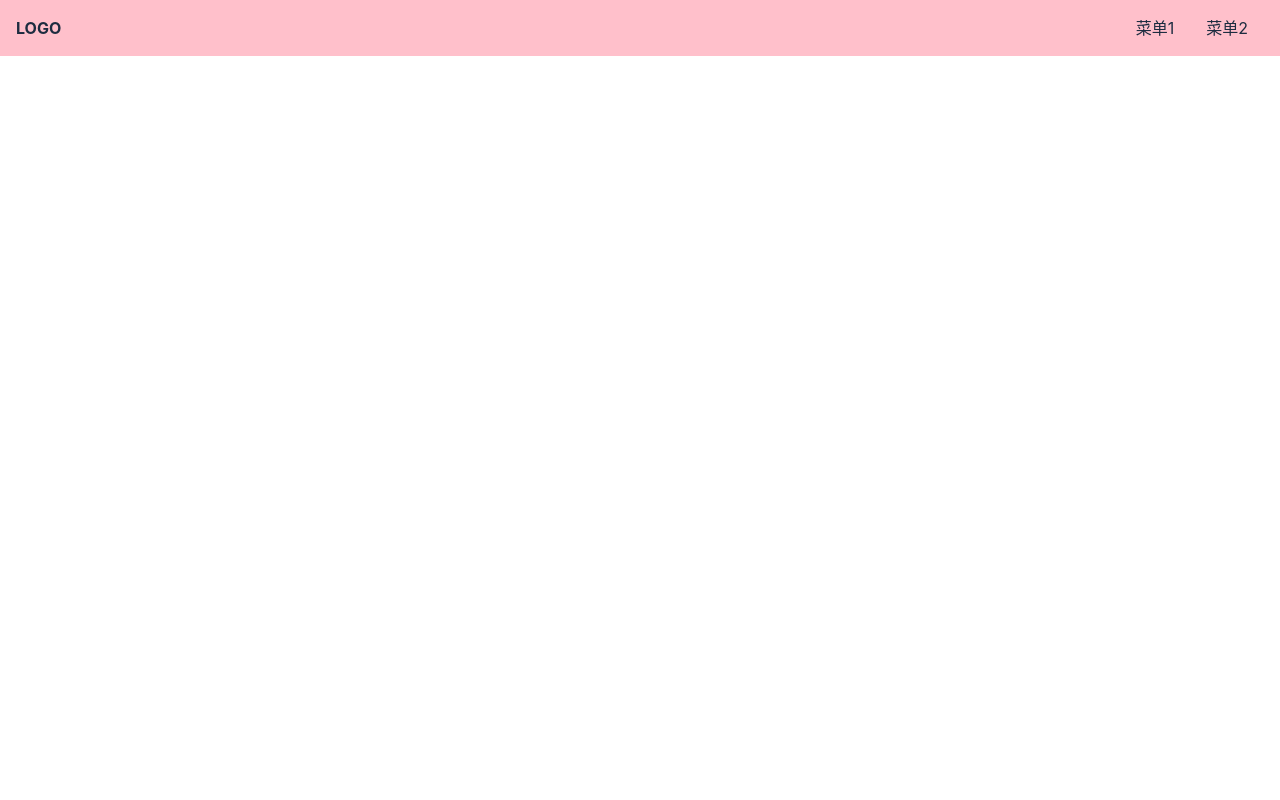
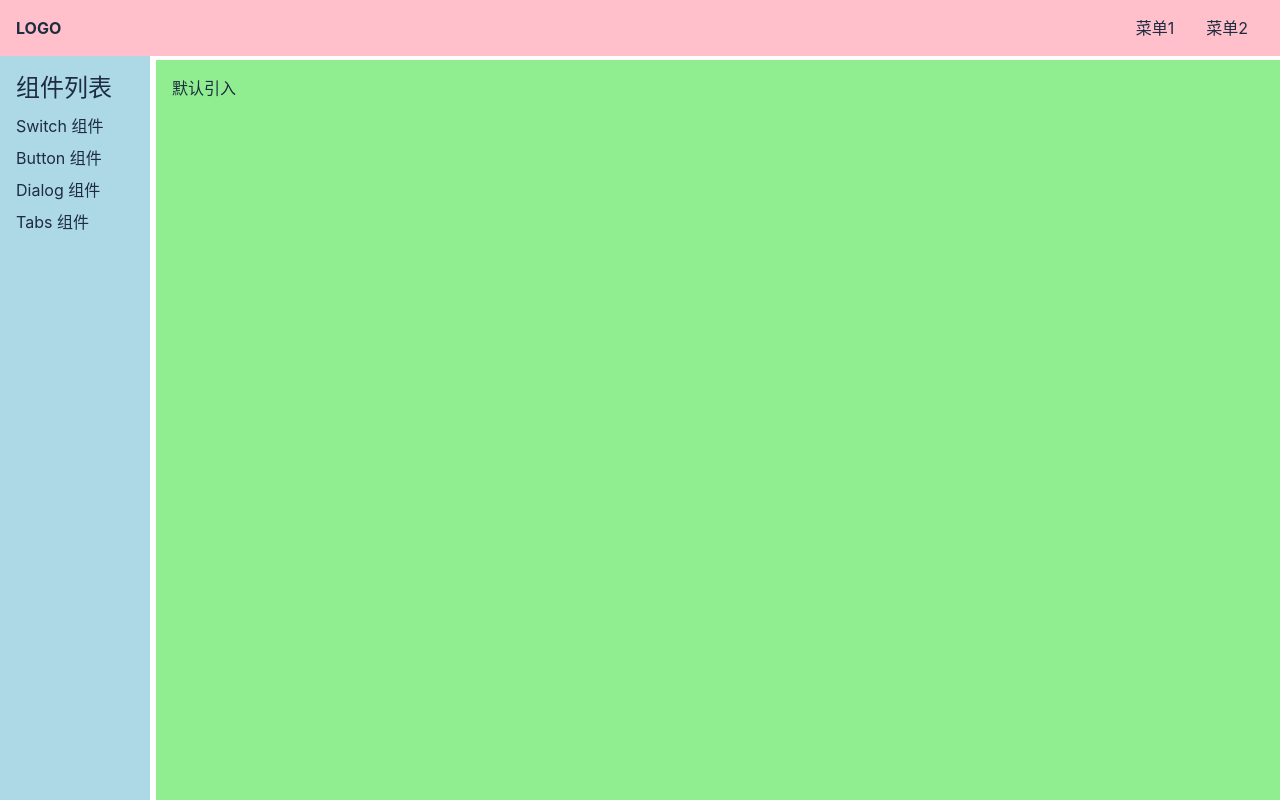
Before and after one commit to xkaixiong/koi-ui, a Vue app: page /#/doc in a window 1280 px wide. Built offline with nearby package versions, Linux system fonts and the light colour scheme.

Commit message:
基本完成网页框架

```diff
--- a/src/App.vue
+++ b/src/App.vue
@@ -1,15 +1,22 @@
 <template>
-  <router-view />
+  <router-view/>
 </template>
 
 <script lang="ts">
-import {ref ,provide} from "vue";
+import {ref, provide} from 'vue';
+import {router} from './router';
 
 export default {
   name: 'App',
-  setup(){
-    const menuVisible = ref(false)
-    provide('xxx',menuVisible) //set
-  }
-}
+  setup() {
+    const width = document.documentElement.clientWidth;
+    const menuVisible = ref(width > 500);
+    provide('menuVisible', menuVisible); //set
+    router.afterEach(() => {
+      if(width<=500){
+        menuVisible.value = false;
+      }
+    });
+  },
+};
 </script>
--- /dev/null
+++ b/src/components/ButtonDemo.vue
@@ -0,0 +1,5 @@
+<template>
+  <div>
+    Button 的示例
+  </div>
+</template>
--- /dev/null
+++ b/src/components/DialogDemo.vue
@@ -0,0 +1,20 @@
+<template>
+  <div>
+    <p>Dialog 的文档</p>
+    <p>Dialog 的文档</p>
+    <p>Dialog 的文档</p>
+    <p>Dialog 的文档</p>
+    <p>Dialog 的文档</p>
+    <p>Dialog 的文档</p>
+    <p>Dialog 的文档</p>
+    <p>Dialog 的文档</p>
+    <p>Dialog 的文档</p>
+    <p>Dialog 的文档</p>
+    <p>Dialog 的文档</p>
+    <p>Dialog 的文档</p>
+    <p>Dialog 的文档</p>
+    <p>Dialog 的文档</p>
+    <p>Dialog 的文档</p>
+    <p>Dialog 的文档</p>
+  </div>
+</template>
--- /dev/null
+++ b/src/components/DocDemo.vue
@@ -0,0 +1,5 @@
+<template>
+  <div>
+    默认引入
+  </div>
+</template>
--- /dev/null
+++ b/src/components/SwitchDemo.vue
@@ -0,0 +1,11 @@
+<template>
+  <div>
+    <Switch/>
+  </div>
+</template>
+<script lang="ts">
+import Switch from '../lib/Switch.vue'
+export default {
+  components:{Switch}
+}
+</script>
--- /dev/null
+++ b/src/components/TabsDemo.vue
@@ -0,0 +1,5 @@
+<template>
+  <div>
+    Tabs 示例
+  </div>
+</template>
--- a/src/components/TopNav.vue
+++ b/src/components/TopNav.vue
@@ -6,7 +6,7 @@
         <li>菜单1</li>
         <li>菜单2</li>
       </ul>
-      <span class="toggleAside"></span>
+      <span class="toggleAside" @click="toggleMenu"></span>
     </div>
   </div>
 </template>
@@ -14,7 +14,7 @@
 import {inject,Ref} from 'vue'
 export default {
   setup(){
-    const menuVisible =  inject<Ref<boolean>>('xxx') //get
+    const menuVisible =  inject<Ref<boolean>>('menuVisible') //get
     console.log('topNav 获取的 menuVisible 为：'+menuVisible.value);
     const toggleMenu = ()=>{
       menuVisible.value =!menuVisible.value
@@ -28,29 +28,47 @@ export default {
   background: pink;
   display: flex;
   padding: 16px;
-  position: relative;
+  position: fixed;
+  top: 0;
+  left: 0;
+  width: 100%;
   z-index: 10;
   justify-content: center;
   align-items: center;
-  > .logo{
+  > .logo {
     max-width: 6em;
     margin-right: auto;
   }
-  > .menu{
+  > .menu {
     display: flex;
-    white-space:nowrap;
+    white-space: nowrap;
     flex-wrap: nowrap;
-    > li{
-      margin: 0 1em ;
+    > li {
+      margin: 0 1em;
     }
   }
-  >.toggleMenu{}
-  @media (max-width:500px){
-    > .menu{display: none;}
-    >.logo{margin: 0 auto;}
+  > .toggleAside {
+    width: 24px;
+    height: 24px;
+    background: red;
+    position: absolute;
+    left: 16px;
+    top: 50%;
+    transform: translateY(-50%);
+    display: none;
+  }
+  @media (max-width: 500px) {
+    > .menu {
+      display: none;
+    }
+    > .logo {
+      margin: 0 auto;
+    }
+    > .toggleAside {
+      display: inline-block;
+    }
   }
 }
-
 </style>
 
 export {TopNav}
--- a/src/main.ts
+++ b/src/main.ts
@@ -1,20 +1,8 @@
 import {createApp} from 'vue';
 import App from './App.vue';
 import './index.scss';
-import {createWebHashHistory, createRouter} from 'vue-router';
-import Home from './views/Home.vue';
-import Doc from './views/Doc.vue';
+import {router} from './router';
 
-
-const history = createWebHashHistory();
-const router = createRouter({
-  history: history,
-  routes: [
-    {path: '/', component: Home},
-    {path:'/doc',component:Doc}
-  ]
-});
-
-const app = createApp(App)
-app.use(router)
-app.mount('#app')
+const app = createApp(App);
+app.use(router);
+app.mount('#app');
--- /dev/null
+++ b/src/router.ts
@@ -0,0 +1,30 @@
+import {createRouter, createWebHashHistory} from 'vue-router';
+import Home from './views/Home.vue';
+import Doc from './views/Doc.vue';
+import SwitchDemo from './components/SwitchDemo.vue';
+import ButtonDemo from './components/ButtonDemo.vue';
+import DialogDemo from './components/DialogDemo.vue';
+import TabsDemo from './components/TabsDemo.vue';
+import DocsDemo from './components/DocDemo.vue';
+
+const history = createWebHashHistory();
+export const router = createRouter({
+  history: history,
+  routes: [
+    {path: '/', component: Home},
+    {
+      path: '/doc',
+      component: Doc,
+      children: [
+        {path:'',component:DocsDemo},
+        {path: 'switch', component: SwitchDemo},
+        {path: 'button', component: ButtonDemo},
+        {path: 'dialog', component: DialogDemo},
+        {path: 'tabs', component: TabsDemo},
+      ],
+    },
+  ],
+});
+router.afterEach(() => {
+  console.log('路由切换了');
+});
--- a/src/views/Doc.vue
+++ b/src/views/Doc.vue
@@ -1,6 +1,6 @@
 <template>
-  <div>
-    <TopNav/>
+  <div class="layout">
+    <TopNav class="nav"/>
     <div class="content">
       <aside v-if="menuVisible">
         <h2>组件列表</h2>
@@ -18,9 +18,10 @@
             <router-link to="/doc/Tabs">Tabs 组件</router-link>
           </li>
         </ol>
-        <main>主内容</main>
       </aside>
-
+      <main>
+        <router-view/>
+      </main>
     </div>
   </div>
 </template>
@@ -31,7 +32,7 @@ import {inject, Ref} from 'vue';
 export default {
   components:{TopNav},
   setup(){
-    const menuVisible =  inject<Ref<boolean>>('xxx') //get
+    const menuVisible =  inject<Ref<boolean>>('menuVisible') //get
     console.log('Doc aside 获取的 menuVisible 为：'+menuVisible.value);
   return {menuVisible}
   }
@@ -39,21 +40,52 @@ export default {
 </script>
 
 <style lang="scss" scoped>
-aside{
+.layout {
+  display: flex;
+  flex-direction: column;
+  height: 100vh;
+  > .nav {
+    flex-shrink: 0;
+  }
+  > .content {
+    flex-grow: 1;
+    padding-top: 60px;
+    padding-left: 156px;
+    @media (max-width: 500px) {
+      padding-left: 0;
+    }
+  }
+}
+.content {
+  display: flex;
+  > aside {
+    flex-shrink: 0;
+  }
+  > main {
+    flex-grow: 1;
+    padding: 16px;
+    background: lightgreen;
+  }
+}
+aside {
   background: lightblue;
   width: 150px;
   padding: 16px;
   position: fixed;
   top: 0;
   left: 0;
-  margin-top: 50px;
-  > h2{
+  padding-top: 70px;
+  height: 100%;
+  > h2 {
     margin-bottom: 4px;
   }
-  >ol{
-    >li{
+  > ol {
+    > li {
       padding: 4px 0;
     }
   }
 }
+main {
+  overflow: auto;
+}
 </style>
```
